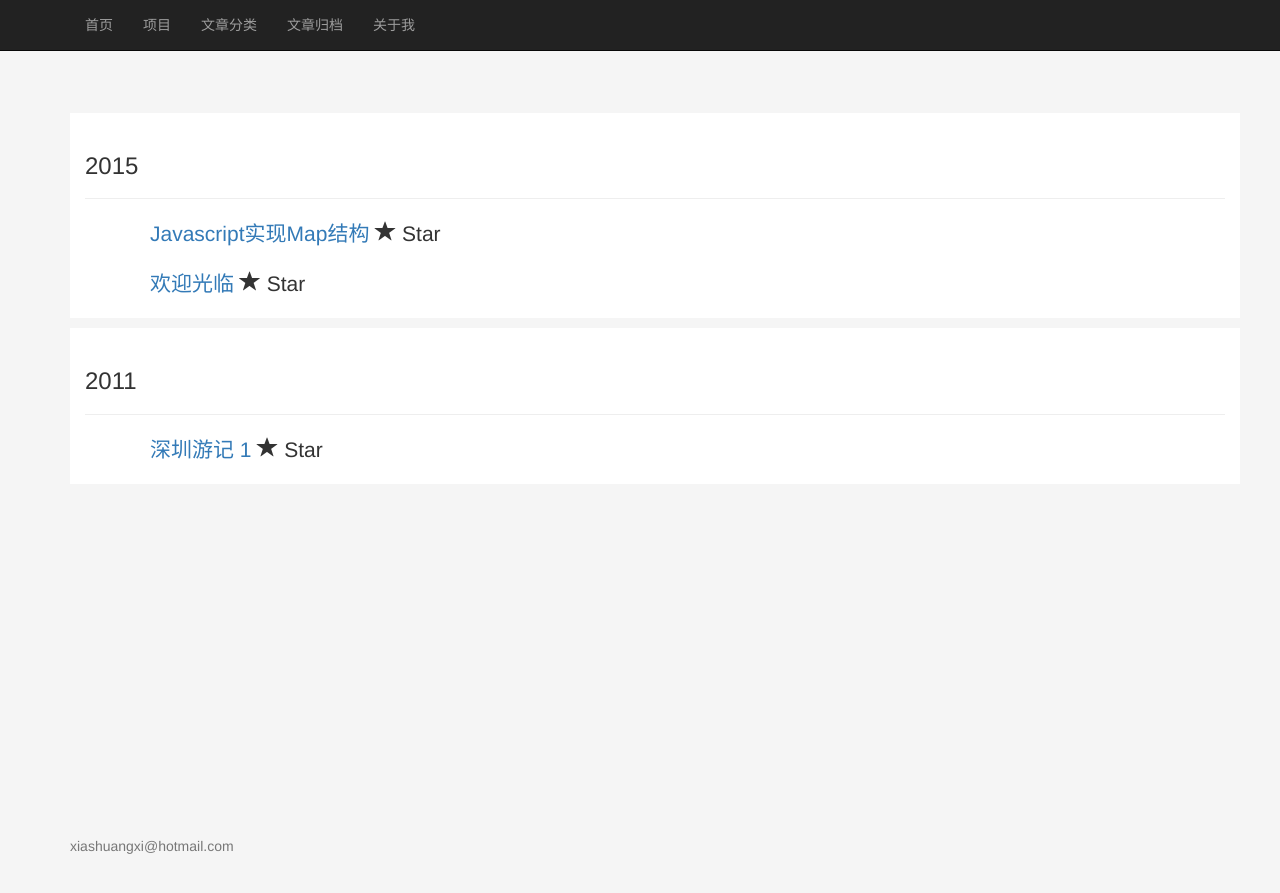
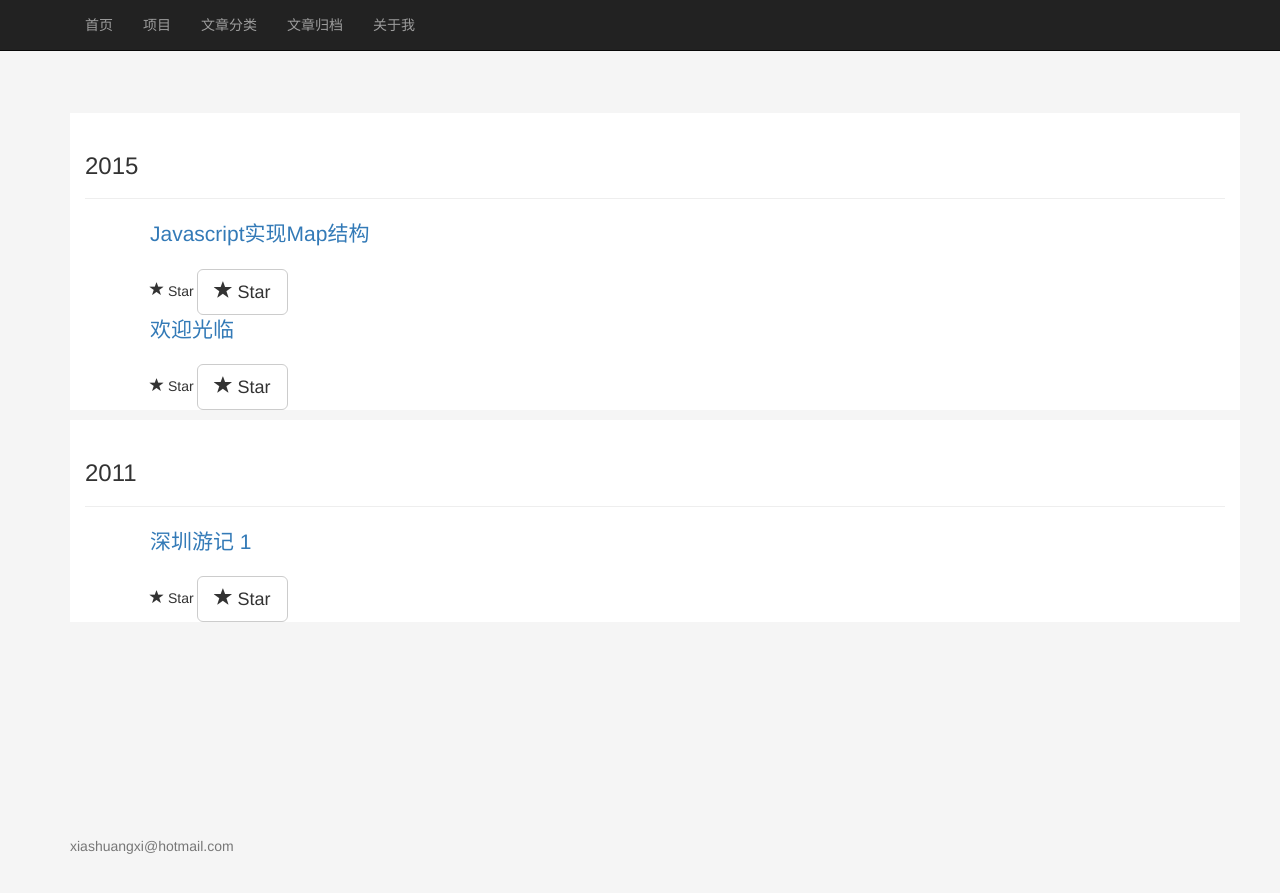
Before and after one commit to jinchangle/xiashuangxi.github.io, a Jekyll site: the page built from archive.html, in a window 1280 px wide. Shown: the top 893 px of the page. Built offline with Jekyll 4.4.1, drawn with Linux system fonts in a browser that asks for light colours; nearby versions of some CDN libraries; library files that are not in the unit come from our copies.

Commit message:
Changes to be committed: 	modified:   _layouts/archive.html

```diff
--- a/_layouts/archive.html
+++ b/_layouts/archive.html
@@ -26,8 +26,12 @@
                         <div class="container" style='margin-left: 50px;'>
                             <p id='page.content' class="lead">
                                     <a href = '{{ post.url }}'>{{ post.title }}</a>
-                                    <span class="glyphicon glyphicon-star" aria-hidden="true"></span> Star
+
                             </p>
+                            <span class="glyphicon glyphicon-star" aria-hidden="true"></span> Star
+                            <button type="button" class="btn btn-default btn-lg">
+  <span class="glyphicon glyphicon-star" aria-hidden="true"></span> Star
+</button>
                         </div>
                     </div>
 
```
